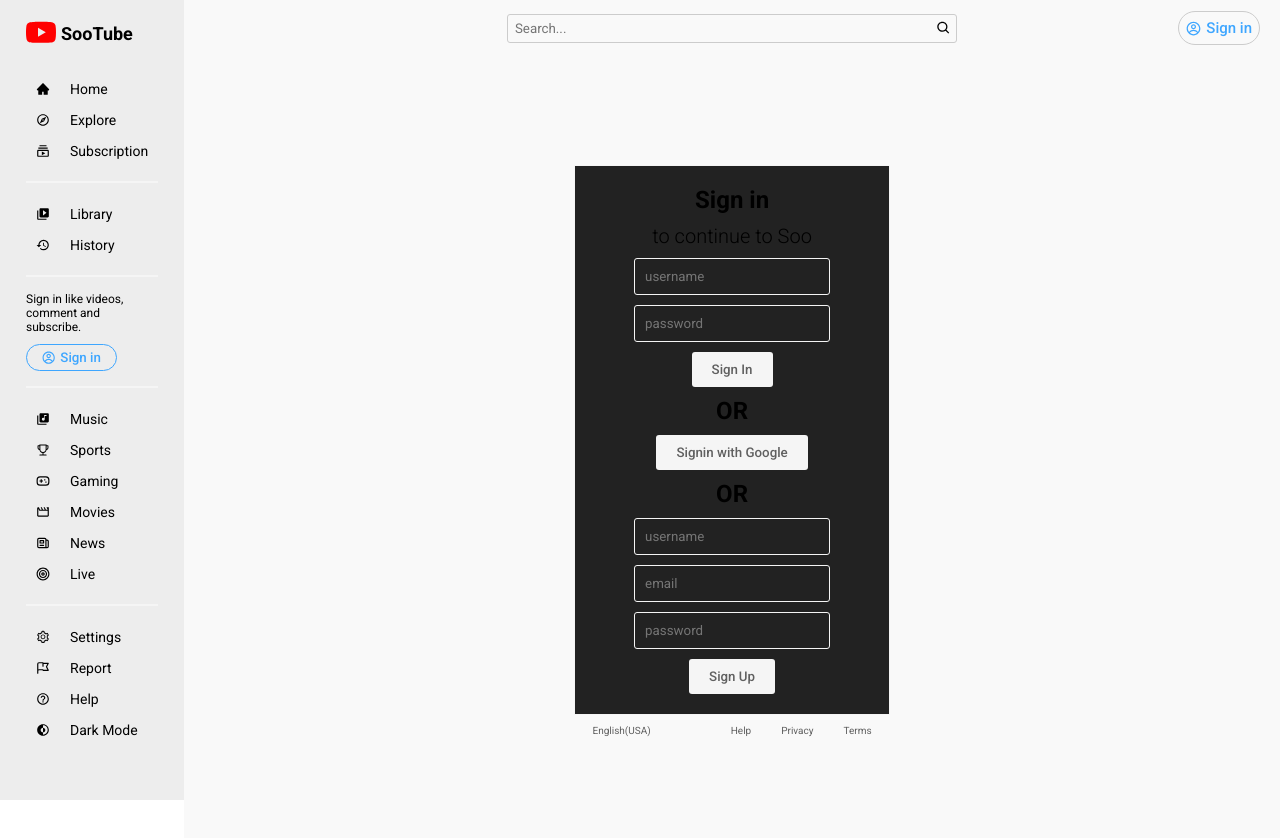
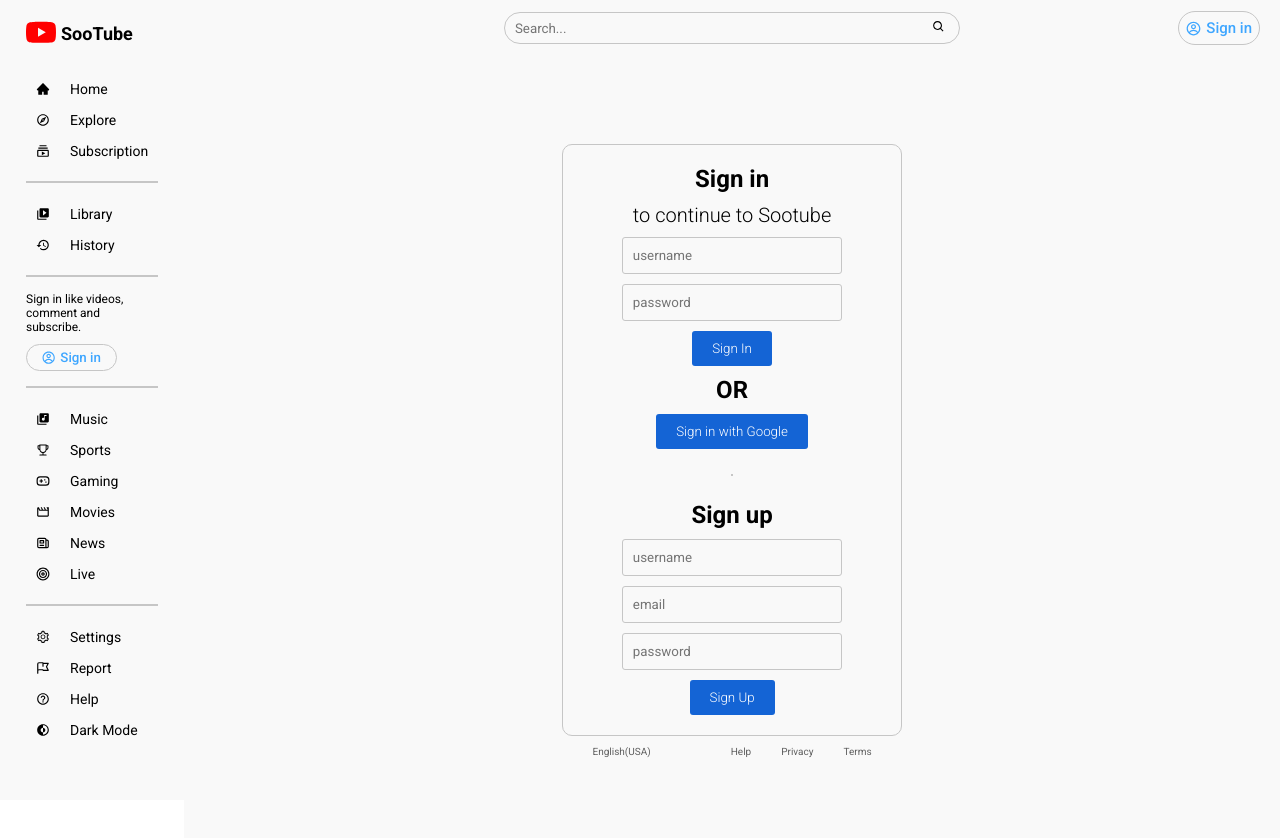
Before and after one commit to yeonee230/Sootube, a React (Create React App) app in the folder client/: page /signin in a window 1280 px wide. Shown: the top 838 px of the page. Built offline with nearby package versions, Linux system fonts and the light colour scheme.

Commit message:
update styles

```diff
--- a/client/src/components/Menu.jsx
+++ b/client/src/components/Menu.jsx
@@ -16,6 +16,118 @@ import { HiOutlineFlag, HiOutlineNewspaper } from 'react-icons/hi';
 import { RiGamepadLine } from 'react-icons/ri';
 import { Link } from 'react-router-dom';
 import { useSelector } from 'react-redux';
+
+export default function Menu({ darkMode, setDarkMode }) {
+  const { currentUser } = useSelector((state) => state.user);
+  return (
+    <Container>
+      <Wrapper>
+        <Link
+          to='/'
+          style={{ textDecoration: 'none', color: 'inherit' }}>
+          <Logo>
+            <Icon>
+              <BsYoutube />
+            </Icon>
+            SooTube
+          </Logo>
+        </Link>
+
+        <Link
+          to='/'
+          style={{ textDecoration: 'none', color: 'inherit' }}>
+          <Item>
+            <AiFillHome />
+            Home
+          </Item>
+        </Link>
+        <Link
+          to='/trends'
+          style={{ textDecoration: 'none', color: 'inherit' }}>
+          <Item>
+            <MdOutlineExplore />
+            Explore
+          </Item>
+        </Link>
+        <Link
+          to='/subscriptions'
+          style={{ textDecoration: 'none', color: 'inherit' }}>
+          <Item>
+            <MdOutlineSubscriptions />
+            Subscription
+          </Item>
+        </Link>
+        <Hr />
+        <Item>
+          <MdVideoLibrary />
+          Library
+        </Item>
+        <Item>
+          <MdHistory />
+          History
+        </Item>
+        <Hr />
+        {!currentUser && (
+          <>
+            <Login>
+              Sign in like videos, comment and subscribe.
+              <Link
+                to='/signin'
+                style={{ textDecoration: 'none', color: 'inherit' }}>
+                <Button>
+                  <CgProfile />
+                  Sign in
+                </Button>
+              </Link>
+            </Login>
+            <Hr />
+          </>
+        )}
+        <Item>
+          <MdLibraryMusic />
+          Music
+        </Item>
+        <Item>
+          <AiOutlineTrophy />
+          Sports
+        </Item>
+        <Item>
+          <RiGamepadLine />
+          Gaming
+        </Item>
+        <Item>
+          <MdOutlineMovie />
+          Movies
+        </Item>
+        <Item>
+          <HiOutlineNewspaper />
+          News
+        </Item>
+        <Item>
+          <CgMediaLive />
+          Live
+        </Item>
+        <Hr />
+        <Item>
+          <AiOutlineSetting />
+          Settings
+        </Item>
+        <Item>
+          <HiOutlineFlag />
+          Report
+        </Item>
+        <Item>
+          <MdHelpOutline />
+          Help
+        </Item>
+        <Item onClick={() => setDarkMode(!darkMode)}>
+          <CgDarkMode />
+          {darkMode ? 'Light' : 'Dark'} Mode
+        </Item>
+      </Wrapper>
+    </Container>
+  );
+}
 
 const Container = styled.div`
   flex: 1;
@@ -72,7 +184,7 @@ const Login = styled.div`
 const Button = styled.button`
   padding: 5px 15px;
   background-color: transparent;
-  border: 1px solid #3ea6ff;
+  border: 1px solid ${({ theme }) => theme.soft};
   color: #3ea6ff;
   border-radius: 20px;
   font-weight: 500;
@@ -81,121 +193,8 @@ const Button = styled.button`
   display: flex;
   align-items: center;
   gap: 5px;
+  &:hover {
+    background-color: rgb(61, 166, 255, 0.3);
+    border: 1px solid rgb(61, 166, 255, 0.3);
+  }
 `;
-
-export default function Menu({ darkMode, setDarkMode }) {
-  const { currentUser } = useSelector((state) => state.user);
-  return (
-    <Container>
-      <Wrapper>
-        <Link
-          to='/'
-          style={{ textDecoration: 'none', color: 'inherit' }}
-        >
-          <Logo>
-            <Icon>
-              <BsYoutube />
-            </Icon>
-            SooTube
-          </Logo>
-        </Link>
-
-        <Link
-          to='/'
-          style={{ textDecoration: 'none', color: 'inherit' }}
-        >
-          <Item>
-            <AiFillHome />
-            Home
-          </Item>
-        </Link>
-        <Link
-          to='/trends'
-          style={{ textDecoration: 'none', color: 'inherit' }}
-        >
-          <Item>
-            <MdOutlineExplore />
-            Explore
-          </Item>
-        </Link>
-        <Link
-          to='/subscriptions'
-          style={{ textDecoration: 'none', color: 'inherit' }}
-        >
-          <Item>
-            <MdOutlineSubscriptions />
-            Subscription
-          </Item>
-        </Link>
-        <Hr />
-        <Item>
-          <MdVideoLibrary />
-          Library
-        </Item>
-        <Item>
-          <MdHistory />
-          History
-        </Item>
-        <Hr />
-        {!currentUser && (
-          <>
-            <Login>
-              Sign in like videos, comment and subscribe.
-              <Link
-                to='/signin'
-                style={{ textDecoration: 'none', color: 'inherit' }}
-              >
-                <Button>
-                  <CgProfile />
-                  Sign in
-                </Button>
-              </Link>
-            </Login>
-            <Hr />
-          </>
-        )}
-        <Item>
-          <MdLibraryMusic />
-          Music
-        </Item>
-        <Item>
-          <AiOutlineTrophy />
-          Sports
-        </Item>
-        <Item>
-          <RiGamepadLine />
-          Gaming
-        </Item>
-        <Item>
-          <MdOutlineMovie />
-          Movies
-        </Item>
-        <Item>
-          <HiOutlineNewspaper />
-          News
-        </Item>
-        <Item>
-          <CgMediaLive />
-          Live
-        </Item>
-        <Hr />
-        <Item>
-          <AiOutlineSetting />
-          Settings
-        </Item>
-        <Item>
-          <HiOutlineFlag />
-          Report
-        </Item>
-        <Item>
-          <MdHelpOutline />
-          Help
-        </Item>
-        <Item onClick={() => setDarkMode(!darkMode)}>
-          <CgDarkMode />
-          {darkMode ? 'Light' : 'Dark'} Mode
-        </Item>
-      </Wrapper>
-    </Container>
-  );
-}
--- a/client/src/components/Navbar.jsx
+++ b/client/src/components/Navbar.jsx
@@ -12,25 +12,31 @@ export default function Navbar() {
   const [open, setOpen] = useState(false);
   const [q, setQ] = useState('');
   const { currentUser } = useSelector((state) => state.user);
-  const navigate = useNavigate()
+  const navigate = useNavigate();
   const dispatch = useDispatch();
 
-  const handleLogout = async() =>{
-    dispatch(logout(""));
-    alert("😭 Good bye!");
-    navigate("/");
-  }
+  const handleLogout = async () => {
+    dispatch(logout(''));
+    alert('😭 Good bye!');
+    navigate('/');
+  };
 
   return (
     <>
       <Container>
         <Wrapper>
           <Search>
-            <Input placeholder='Search...' onChange={(e) => setQ(e.target.value)} />
-            <BiSearch style={{cursor:'pointer'}}onClick={() => navigate(`/search?q=${q}`)}/>
-            {/* <Button>
-              <BiSearch />
-            </Button> */}
+            <Input
+              placeholder='Search...'
+              onChange={(e) => setQ(e.target.value)}
+            />
+            {/* <BiSearch
+              style={{ cursor: 'pointer' }}
+              onClick={() => navigate(`/search?q=${q}`)}
+            /> */}
+            <SearchBtn>
+              <BiSearch onClick={() => navigate(`/search?q=${q}`)} />
+            </SearchBtn>
           </Search>
           {currentUser ? (
             <User>
@@ -44,8 +50,7 @@ export default function Navbar() {
           ) : (
             <Link
               to='/signin'
-              style={{ textDecoration: 'none', color: 'inherit' }}
-            >
+              style={{ textDecoration: 'none', color: 'inherit' }}>
               <Button>
                 <CgProfile />
                 Sign in
@@ -75,6 +80,7 @@ const Wrapper = styled.div`
 `;
 const Search = styled.div`
   width: 40%;
+  height: 30px;
   position: absolute;
   left: 0;
   right: 0;
@@ -82,22 +88,31 @@ const Search = styled.div`
   display: flex;
   align-items: center;
   justify-content: space-between;
-  padding: 5px;
-  border: 1px solid #ccc;
-  border-radius: 3px;
+  border: 1px solid ${({ theme }) => theme.soft};
+  border-radius: 20px;
   color: ${({ theme }) => theme.text};
+  padding: 0 8px;
 `;
 const Input = styled.input`
   border: none;
   width: 100%;
   background-color: transparent;
   color: ${({ theme }) => theme.text};
+  outline: none;
+`;
+const SearchBtn = styled.button`
+  border-radius: 0 40px 40px 0;
+  cursor: pointer;
+  /* background: ${({ theme }) => theme.soft}; */
+  background: transparent;
+  border: none;
+  color: ${({ theme }) => theme.text};
 `;
 const Button = styled.button`
   padding: 7px;
   background-color: transparent;
-  border: 1px solid #ccc;
-  color: #3ea6ff;
+  border: 1px solid ${({ theme }) => theme.soft};
+  color: #3ea6ff;;
   border-radius: 20px;
   font-weight: 500;
   cursor: pointer;
@@ -105,6 +120,10 @@ const Button = styled.button`
   align-items: center;
   gap: 5px;
   font-size: 15px;
+  &:hover {
+    background-color: rgb(61, 166, 255, 0.3);
+    border: 1px solid rgb(61, 166, 255, 0.3);
+  }
 `;
 
 const User = styled.div`
@@ -123,5 +142,5 @@ const Avatar = styled.img`
 `;
 
 const UploadBtn = styled.div`
-  cursor:pointer;
-`
+  cursor: pointer;
+`;
--- a/client/src/pages/SingIn.jsx
+++ b/client/src/pages/SingIn.jsx
@@ -7,59 +7,6 @@ import { auth, provider } from '../firebase';
 import { signInWithPopup } from 'firebase/auth';
 import { useNavigate } from 'react-router-dom';
 
-const Container = styled.div`
-  display: flex;
-  align-items: center;
-  justify-content: center;
-  height: calc(100vh - 56px);
-  color: ${({ theme }) => theme.text};
-  flex-direction: column;
-`;
-const Wrapper = styled.div`
-  display: flex;
-  align-items: center;
-  flex-direction: column;
-  background-color: ${({ theme }) => theme.bgLighter};
-  border: 1px solid ${({ theme }) => theme.soft};
-  padding: 20px 70px;
-  gap: 10px;
-`;
-
-const Title = styled.h1`
-  font-size: 24px;
-`;
-const SubTitle = styled.h2`
-  font-size: 20px;
-  font-weight: 300;
-`;
-const Input = styled.input`
-  border: 1px solid ${({ theme }) => theme.soft};
-  border-radius: 3px;
-  padding: 10px;
-  background-color: transparent;
-  width: 100%;
-`;
-const Button = styled.button`
-  border-radius: 3px;
-  border: none;
-  padding: 10px 20px;
-  font-weight: 500;
-  cursor: pointer;
-  background-color: ${({ theme }) => theme.soft};
-  color: ${({ theme }) => theme.textSoft};
-`;
-const More = styled.div`
-  display: flex;
-  margin-top: 10px;
-  font-size: 10px;
-  color: ${({ theme }) => theme.textSoft};
-`;
-const Links = styled.div`
-  margin-left: 50px;
-`;
-const Link = styled.span`
-  margin-left: 30px;
-`;
 export default function SingIn() {
   const [name, setName] = useState('');
   const [email, setEmail] = useState('');
@@ -104,7 +51,7 @@ export default function SingIn() {
     <Container>
       <Wrapper>
         <Title>Sign in</Title>
-        <SubTitle>to continue to Soo</SubTitle>
+        <SubTitle>to continue to Sootube</SubTitle>
         <Input
           placeholder='username'
           onChange={(e) => setName(e.target.value)}
@@ -116,8 +63,9 @@ export default function SingIn() {
         />
         <Button onClick={handleLogin}>Sign In</Button>
         <Title>OR</Title>
-        <Button onClick={signInWithGoogle}>Signin with Google </Button>
-        <Title>OR</Title>
+        <Button onClick={signInWithGoogle}>Sign in with Google </Button>
+        <Hr />
+        <Title>Sign up</Title>
         <Input
           placeholder='username'
           onChange={(e) => setName(e.target.value)}
@@ -144,3 +92,65 @@ export default function SingIn() {
     </Container>
   );
 }
+
+
+const Container = styled.div`
+  display: flex;
+  align-items: center;
+  justify-content: center;
+  height: calc(100vh - 56px);
+  color: ${({ theme }) => theme.text};
+  flex-direction: column;
+
+`;
+const Wrapper = styled.div`
+  display: flex;
+  align-items: center;
+  flex-direction: column;
+  background-color: ${({ theme }) => theme.bg};
+  border: 1px solid ${({ theme }) => theme.soft};
+  padding: 20px 70px;
+  gap: 10px;
+  border-radius: 10px;
+`;
+
+const Title = styled.h1`
+  font-size: 24px;
+`;
+const SubTitle = styled.h2`
+  font-size: 20px;
+  font-weight: 300;
+`;
+const Input = styled.input`
+  border: 1px solid ${({ theme }) => theme.soft};
+  border-radius: 3px;
+  padding: 10px;
+  background-color: transparent;
+  width: 100%;
+`;
+const Button = styled.button`
+  border-radius: 3px;
+  border: none;
+  padding: 10px 20px;
+  font-weight: 300;
+  cursor: pointer;
+  background-color: #1464d5;;
+  color: white;
+`;
+const More = styled.div`
+  display: flex;
+  margin-top: 10px;
+  font-size: 10px;
+  color: ${({ theme }) => theme.textSoft};
+`;
+const Links = styled.div`
+  margin-left: 50px;
+`;
+const Link = styled.span`
+  margin-left: 30px;
+`;
+
+const Hr = styled.hr`
+  margin: 15px 0;
+  border: 0.5px solid ${({ theme }) => theme.soft};
+`;
```
Also changed, not shown: client/src/components/VideoCard.jsx (+1 -43 lines), client/src/utils/Theme.js (+7 -7 lines).
